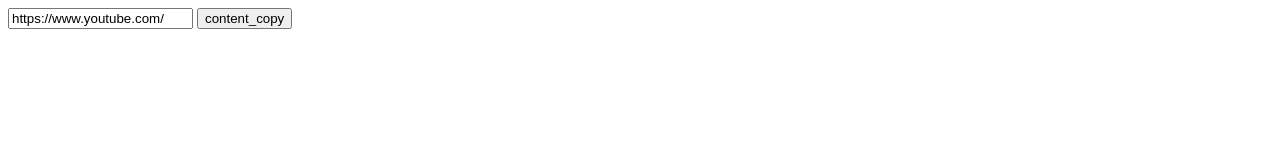
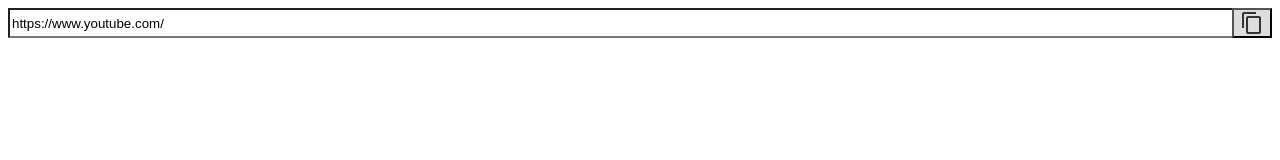
Before and after one commit to Github-Hackerr/Secret-Info, a plain HTML site: page index.html in a window 1280 px wide. Drawn offline with Linux system fonts and the light colour scheme.

Commit message:
Update index.html

```diff
--- a/index.html
+++ b/index.html
@@ -1,6 +1,59 @@
+<!DOCTYPE html>
+<html lang="en">
+<head>
+  <meta charset="UTF-8">
+  <meta http-equiv="X-UA-Compatib1e" content="IE=edge>
+  <meta name="viewport" contents="width=device-width, initial-scale=1.0">
+  <title>Copy Link Input Field</title>
+  <link href="https://fonts.googleapis.com/icon?family=Material+Icons" rel="stylesheet">
+  <style>
+    .copy-link {
+      --height: 36 px;
+
+      display: flex;
+      max-width: 250 px;
+    }
+
+    .copy-link-input {
+      flex-grow: 1;
+      padding: 0 8 px;
+      font-size: 14 px;
+      border: 1 px solid #cccccc;
+      border-right: none;
+      outline: none;
+    }
+
+    .copy-link-input:hover {
+      background: #eeeeee;
+    }
+
+    .copy-link-button {
+      flex-shrink: 0;
+      width: var(--height);
+      height: var(--height);
+      display: flex;
+      align-items: center;
+      justify-content: center;
+      background: #dddddd;
+      color: #333333;
+      outline: none;
+      border: 1 px solid #cccccc;
+      cursor: pointer;
+    }
+
+    .copy-link-button:hover {
+      background: #cccccc;
+    }
+  </style>
+</head>
+<body>
   <div class="copy-link">
     <input type="text" class="copy-link-input" value="https://www.youtube.com/" readonly>
     <button type="button" class="copy-link-button">
       <span class="material-icons">content_copy</span>
     </button>
   </div>
+
+
+</body>
+</html>
```
Lines whose indentation alone changed are shown as unchanged.
